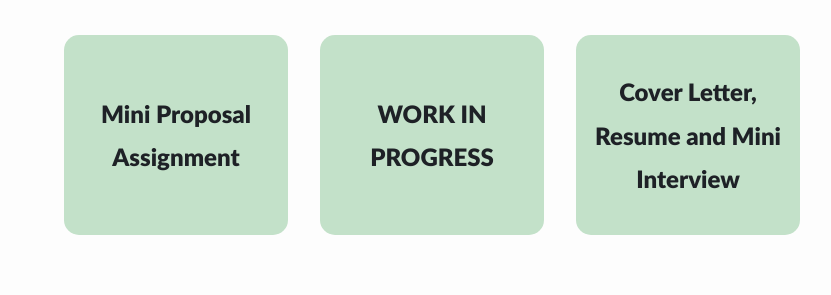
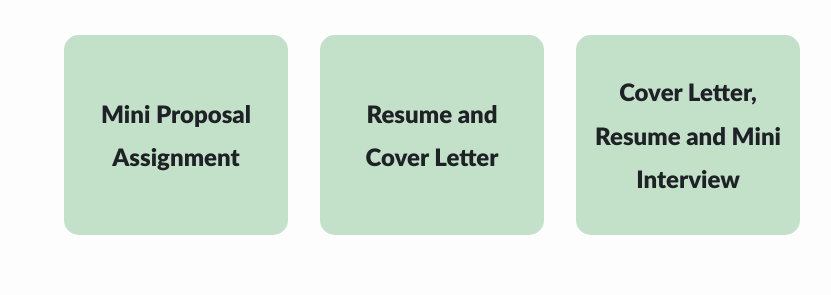
Before and after one commit to jackdmiller/jackdmiller.github.io, a Jekyll site: the page built from _pages/projects.md, in a window 1280 px wide. Shown: the part 169-464 px from the top of the page, without its empty margins (208-1039 px from the left). Built offline with Jekyll 4.4.1, drawn with Linux system fonts in a browser that asks for light colours; nearby versions of some CDN libraries.

Commit message:
Update redirect.md

```diff
--- a/_projects/redirect.md
+++ b/_projects/redirect.md
@@ -1,6 +1,6 @@
 ---
 layout: post
-title: WORK IN PROGRESS
-description: with no page entry here
-redirect:
+title: Resume and Cover Letter
+description: Resume and Cover
+redirect: https://docs.google.com/document/d/1vmGcjClLIIV_cGFDnddsia7RgjqpXdiO8zX87HqJR3c/edit?usp=sharing
 ---
```
